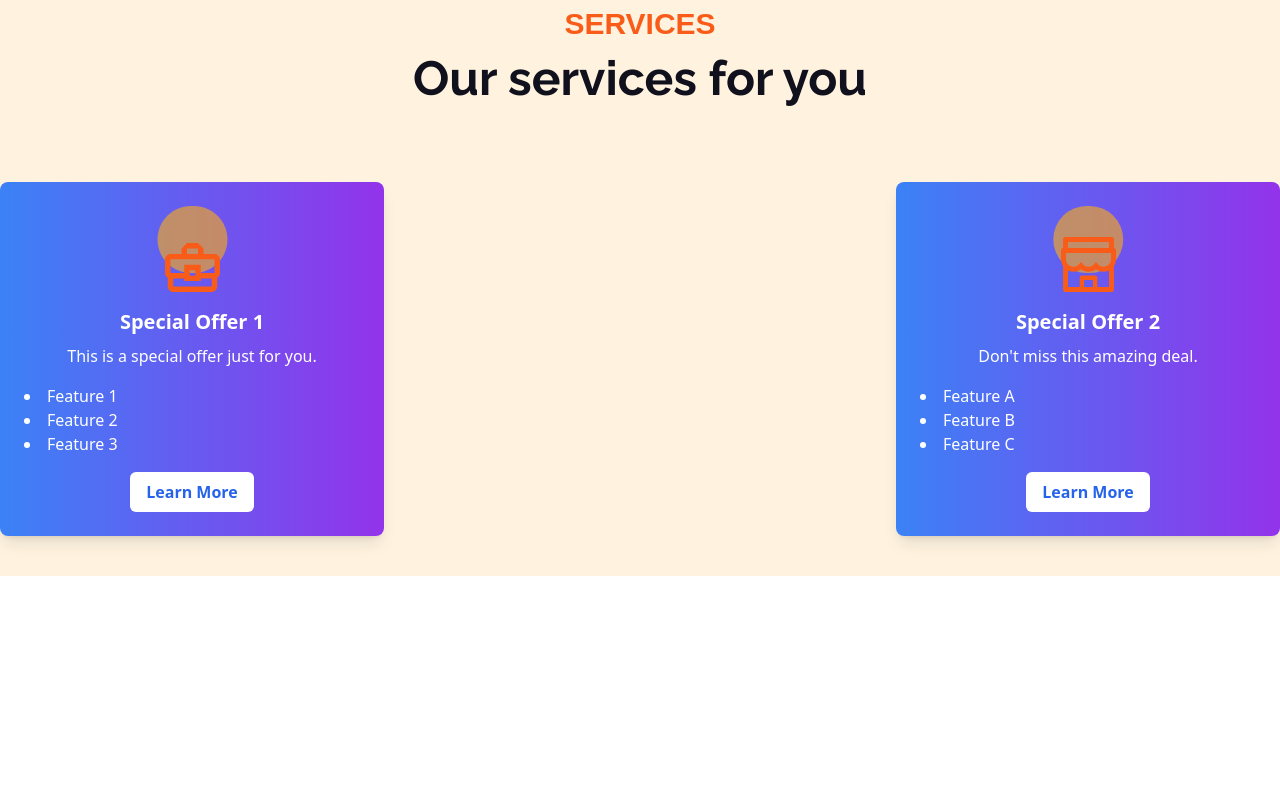
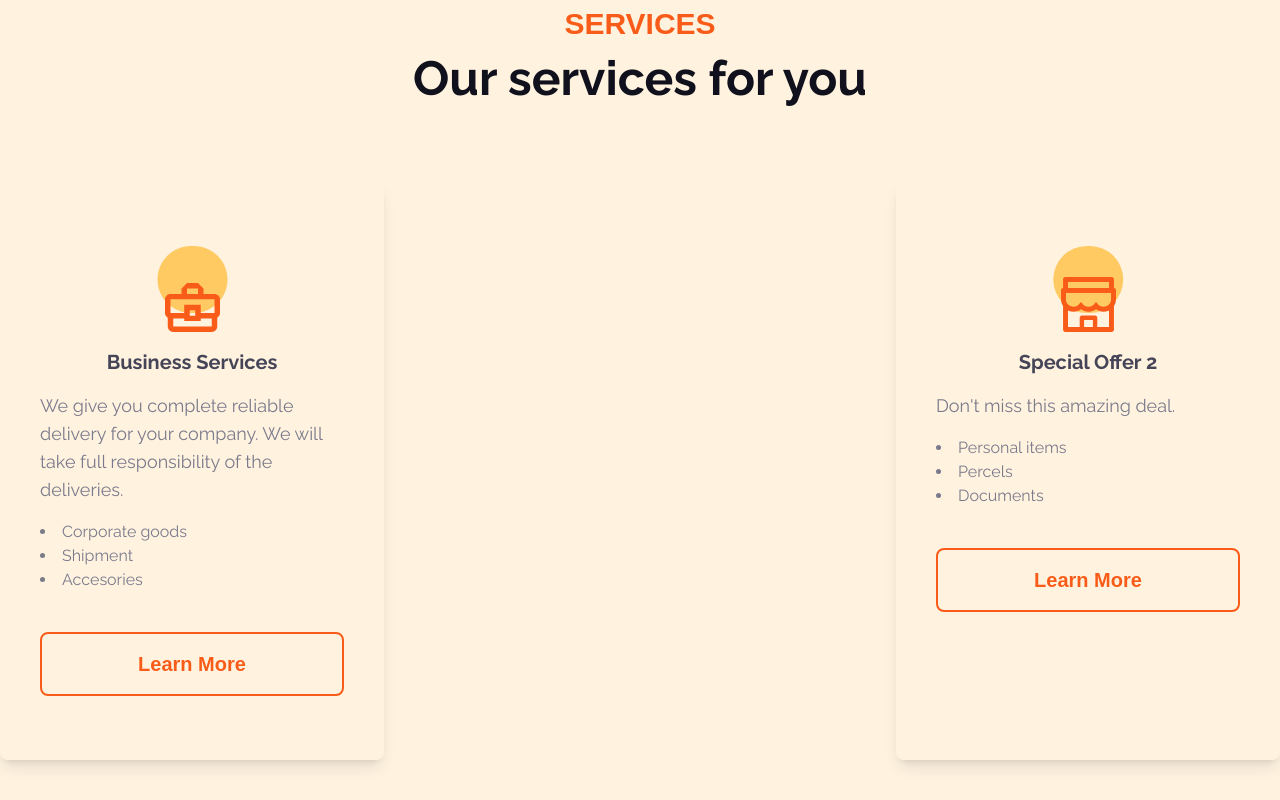
Before and after one commit to mahmudashif/QuriarBox, a React (Vite) app: page / in a window 1280 px wide. Shown: the part 938-1738 px from the top of the page. Before the commit the page ends 1514 px from the top, so only its background shows below. Built offline with nearby package versions, Linux system fonts and the light colour scheme.

Commit message:
card design problem fix

```diff
--- a/src/Components/layout/CardItem.js
+++ b/src/Components/layout/CardItem.js
@@ -2,16 +2,16 @@ const cardData = [
     {
       id: 1,
       image: "/public/Offer1.svg",
-      title: "Special Offer 1",
-      description: "This is a special offer just for you.",
-      features: ["Feature 1", "Feature 2", "Feature 3"],
+      title: "Business Services",
+      description: "We give you complete reliable delivery for your company.  We will take full responsibility of the deliveries.",
+      features: ["Corporate goods", "Shipment", "Accesories"],
     },
     {
       id: 2,
       image: "/public/Offer2.svg",
       title: "Special Offer 2",
       description: "Don't miss this amazing deal.",
-      features: ["Feature A", "Feature B", "Feature C"],
+      features: ["Personal items", "Percels", "Documents"],
     },
   ];
 
--- a/src/Components/layout/OfferCard.jsx
+++ b/src/Components/layout/OfferCard.jsx
@@ -8,19 +8,23 @@ const OfferCard = () => {
         {cardData.map((card) => (
           <div
             key={card.id}
-            className="bg-gradient-to-r from-blue-500 to-purple-600 text-white p-6 w-[30%] rounded-lg shadow-lg"
+            className="bg-gradient-to-r from-[#fff7e7]-500 to-[#fff1dc]-600 text-white py-16 pl-10 pr-10 w-[30%] rounded-lg shadow-lg"
           >
             <img src={card.image} alt={card.title} className="mx-auto" />
-            <h2 className="text-xl font-bold text-center mt-4">{card.title}</h2>
-            <p className="text-center mt-2">{card.description}</p>
-            <ul className="mt-4 list-disc list-inside text-red-400">
+            <h2 className="text-xl font-bold font-Raleway text-[#464558] text-center mt-4">
+              {card.title}
+            </h2>
+            <p className="text-[#7B7A8B] mt-4 font-Raleway text-lg">
+              {card.description}
+            </p>
+            <ul className="mt-4 list-disc list-inside text-[#7B7A8B] font-Raleway">
               {card.features.map((feature, index) => (
-                <li key={index} className="text-white">
+                <li key={index} className="">
                   {feature}
                 </li>
               ))}
             </ul>
-            <button className="mt-4 bg-white text-blue-600 px-4 py-2 rounded-md font-semibold block mx-auto hover:bg-gray-200">
+            <button className="mt-10 px-24 text-[#F95C19] border-[2px] text-xl font-Oxanium border-[#F95C19] py-4 rounded-lg font-bold block mx-auto hover:bg-[#F95C19] hover:text-white">
               Learn More
             </button>
           </div>
```
